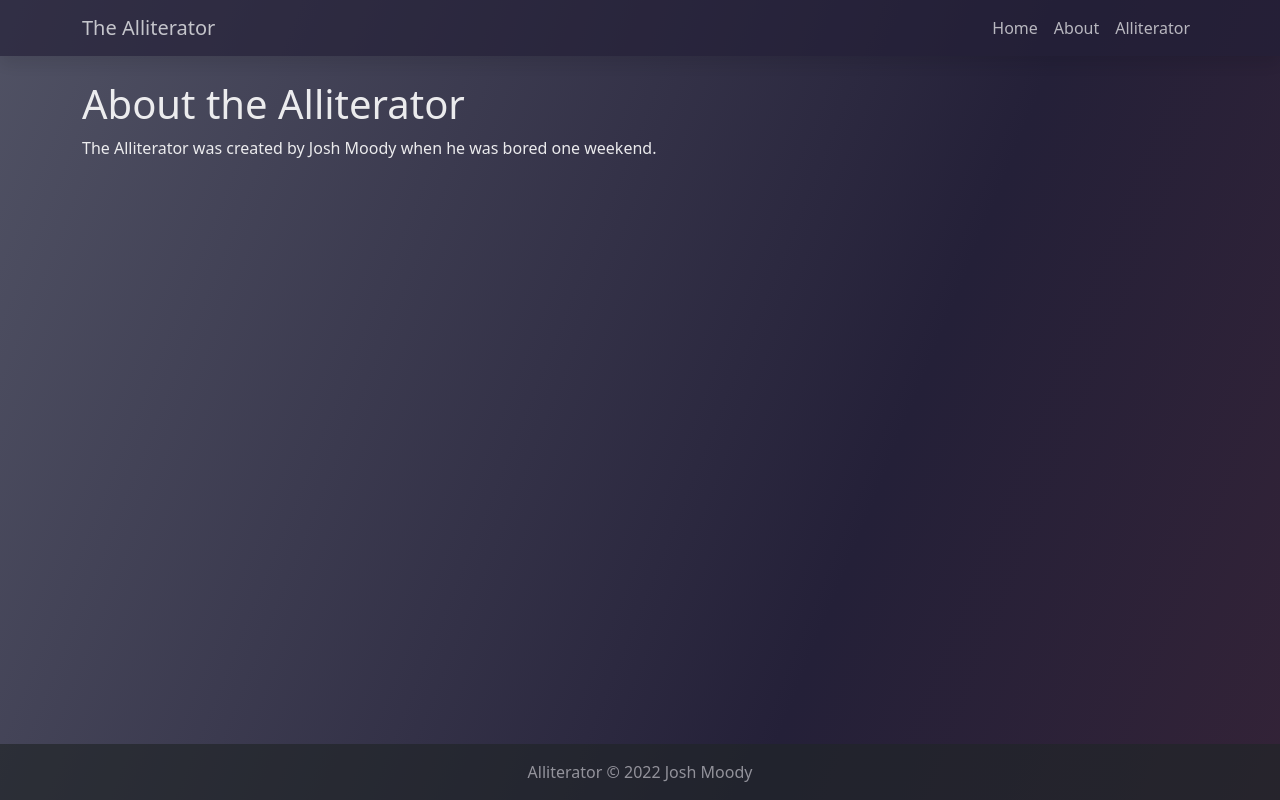
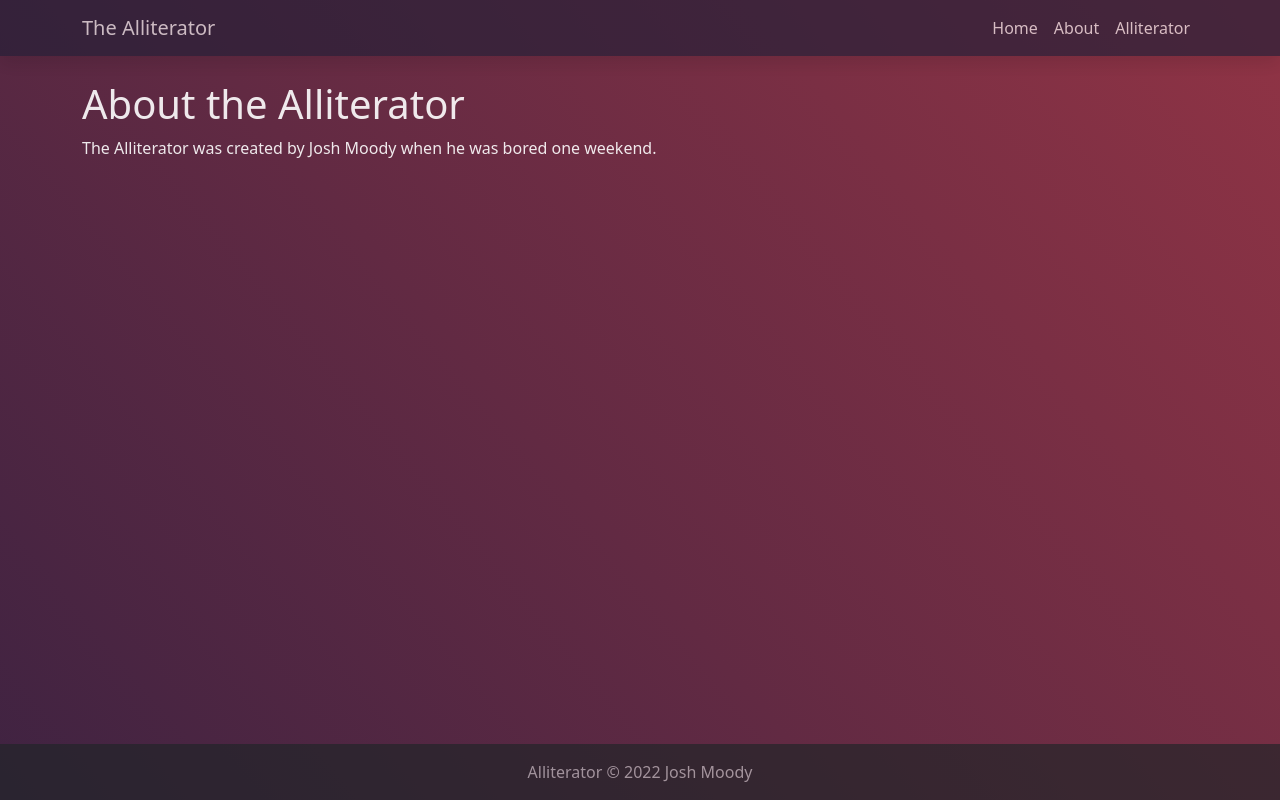
Before and after one commit to joshmoody24/alliterator, a Django app: page /about/ in a window 1280 px wide. Run offline with Django 4.2, Linux system fonts and the light colour scheme.

Commit message:
updated colors to fix color banding

```diff
--- a/mainapp/templates/base.html
+++ b/mainapp/templates/base.html
@@ -13,8 +13,8 @@
 				background-color: #AC3931!important;
 			}
 			.card, .accordion-item, .accordion-button {
-				background-color: #AF9164!important;
-				opacity: 0.88;
+				background-color: #aa9350!important;
+				opacity: 1;
 				backdrop-filter: blur(15px);
 			}
 			.glossy {
@@ -22,12 +22,9 @@
 				backdrop-filter: blur(15px);
 			}
 			body {
-				background: linear-gradient(292deg, #ac3931, #242038, #eafffd);
-				background-size: 600% 600%;
-
-				-webkit-animation: bg-gradient 60s ease infinite;
-				-moz-animation: bg-gradient 60s ease infinite;
-				animation: bg-gradient 60s ease infinite;
+				background: linear-gradient(230deg, #ab3946, #312041);
+				background-size: 150% 150%;
+				background-attachment: fixed;
 			}
 			.text-light, .accordion-button {
 				color: white!important;
@@ -36,22 +33,6 @@
 			.text-muted, .blockquote-footer {
 				color: white!important;
 				opacity: 0.74!important;
-			}
-
-			@-webkit-keyframes bg-gradient {
-				0%{background-position:48% 0%}
-				50%{background-position:53% 100%}
-				100%{background-position:48% 0%}
-			}
-			@-moz-keyframes bg-gradient {
-				0%{background-position:48% 0%}
-				50%{background-position:53% 100%}
-				100%{background-position:48% 0%}
-			}
-			@keyframes bg-gradient {
-				0%{background-position:48% 0%}
-				50%{background-position:53% 100%}
-				100%{background-position:48% 0%}
 			}
 		</style>
 	</head>
```
